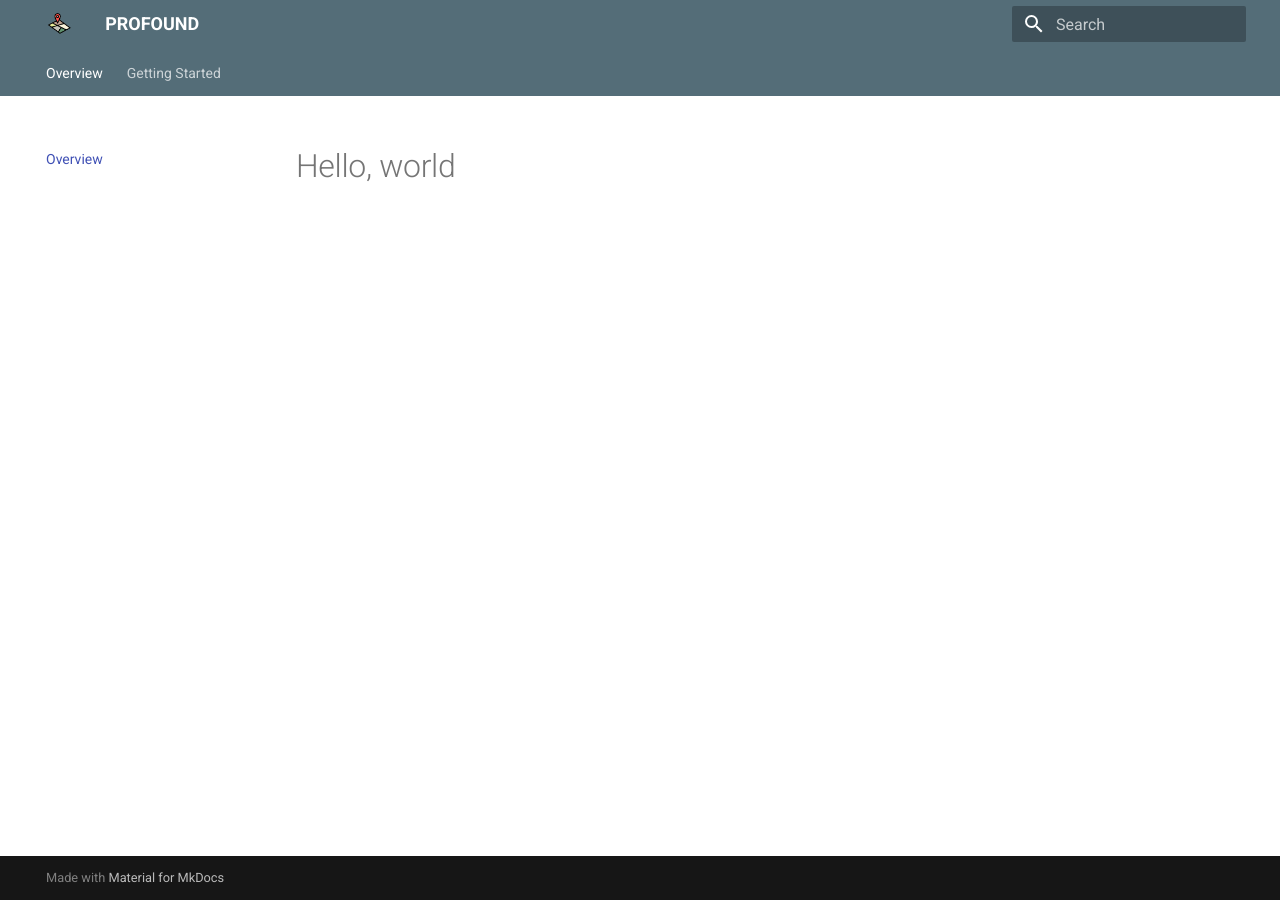
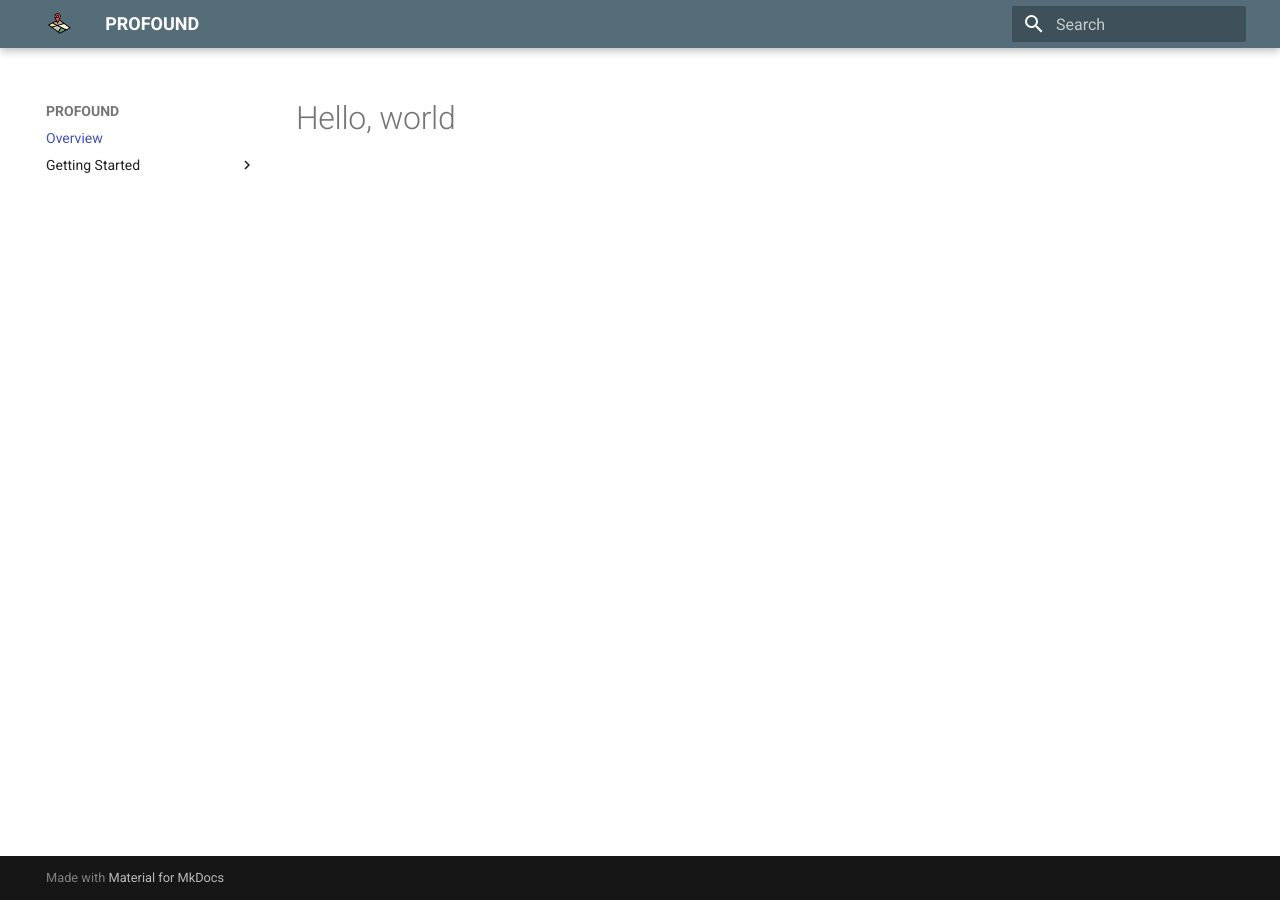
Before and after one commit to pph-collective/profound-model, an MkDocs documentation site: the page built from docs/index.md, in a window 1280 px wide. Built offline with MkDocs 1.6.1 and Material for MkDocs 9.7.7, drawn with Linux system fonts in a browser that asks for light colours.

Commit message:
refactor: to_review

```diff
--- a/mkdocs.yml
+++ b/mkdocs.yml
@@ -4,7 +4,7 @@ site_url: http://pph-collective.github.io/profound-model
 theme:
   name: material
   features:
-    - navigation.tabs
+    - navigatiotimestepsabs
   palette:
     primary: 'blue grey'
     accent: 'indigo'
```
Also changed, not shown: 13 other files.
